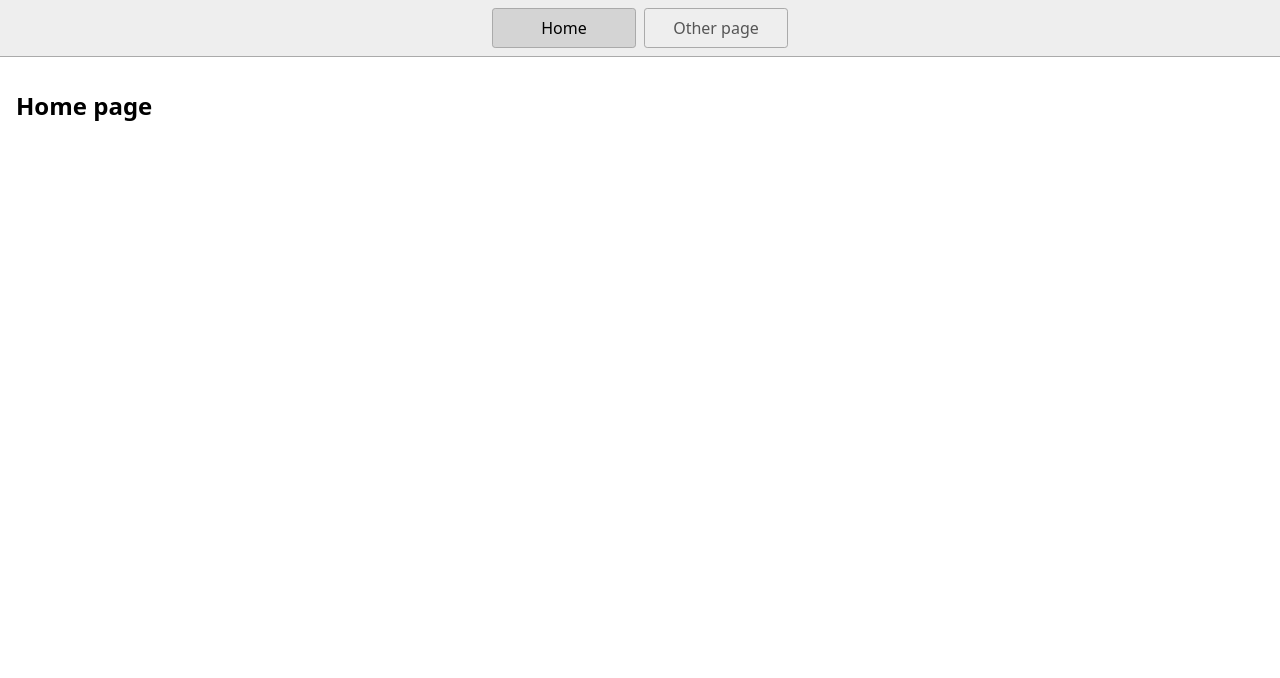
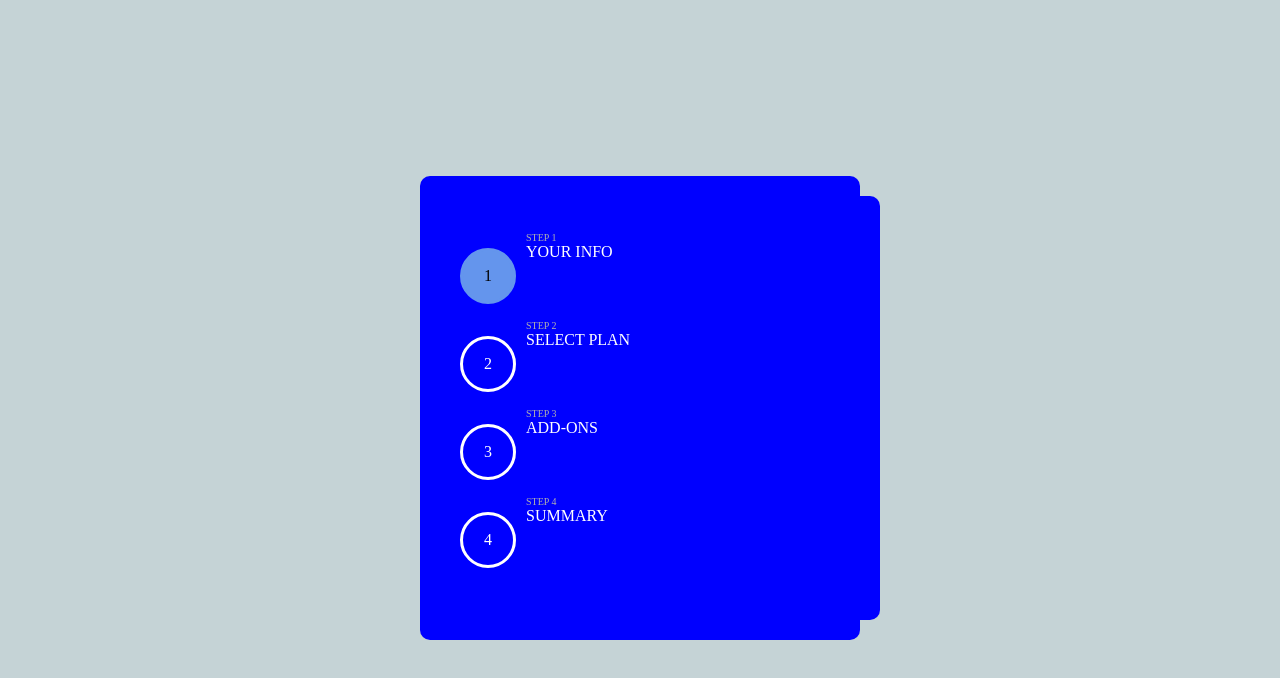
Before and after one commit to Advokatten/Flere-html-sider, a website: page index.html in a window 1280 px wide. Drawn offline with Linux system fonts and the light colour scheme.

Commit message:
more stuff

```diff
--- a/index.html
+++ b/index.html
@@ -1,23 +1,55 @@
 <!DOCTYPE html>
 <html lang="en">
   <head>
-    <title>Home</title>
+    <title>Marcus sin kopi</title>
     <meta charset="UTF-8" />
     <meta name="viewport" content="width=device-width" />
-    <!--
-      Need a visual blank slate?
-      Remove all code in `styles.css`!
-    -->
     <link rel="stylesheet" href="styles.css" />
-    <script type="module" src="script.js"></script>
+    <link rel="preconnect" href="https://fonts.googleapis.com">
+<link rel="preconnect" href="https://fonts.gstatic.com" crossorigin>
+<link href="https://fonts.googleapis.com/css2?family=Poppins:ital,wght@0,100;0,200;0,300;0,400;0,500;0,600;0,700;0,800;0,900;1,100;1,200;1,300;1,400;1,500;1,600;1,700;1,800;1,900&display=swap" rel="stylesheet">
+
   </head>
   <body>
-    <nav>
-      <a href="/" aria-current="page">Home</a>
-      <a href="/page2.html">Other page</a>
-    </nav>
-    <main>
-      <h1>Home page</h1>
-    </main>
+    <section class="menu-left">
+      <div class="menu-left">
+        <ol>
+          <li class="menu-item menu-item-current">
+            <p>1</p>
+
+            <div class="menu-text">
+              <p class="menu-step">STEP 1</p>
+              <p class="menu-name">Your Info</p>
+            </div>
+          </li>
+
+          <li class="menu-item">
+            <p>2</p>
+
+            <div class="menu-text">
+              <p class="menu-step">STEP 2</p>
+              <p class="menu-name">Select Plan</p>
+            </div>
+          </li>
+
+          <li class="menu-item">
+            <p>3</p>
+
+            <div class="menu-text">
+              <p class="menu-step">STEP 3</p>
+              <p class="menu-name">Add-Ons</p>
+            </div>
+          </li>
+
+          <li class="menu-item">
+            <p>4</p>
+
+            <div class="menu-text">
+              <p class="menu-step">STEP 4</p>
+              <p class="menu-name">Summary</p>
+            </div>
+          </li>
+        </ol>
+    </section>
   </body>
 </html>
--- a/styles.css
+++ b/styles.css
@@ -1,46 +1,80 @@
-* {
-  box-sizing: border-box;
+ {
+  font-family: "Exo 2", sans-serif;
+  font-optical-sizing: auto;
+  font-weight: normal;
+  font-style: normal;
 }
 
 body {
-  margin: 0;
-  font-family: system-ui, sans-serif;
-  color: black;
-  background-color: white;
+  background-color: rgb(197, 211, 214);
+  display: flex;
+  flex-direction: column;
+  justify-content: center;
+  align-items: center;
+  min-height: 100vh;
 }
 
-nav {
-  display: flex;
-  flex-wrap: wrap;
-  align-items: center;
-  justify-content: center;
-  padding: 0.5rem;
-  gap: 0.5rem;
-  border-bottom: solid 1px #aaa;
-  background-color: #eee;
+ol {
+  list-style-type: none;
+  padding: 0px;
 }
 
-nav a {
-  display: inline-block;
-  min-width: 9rem;
-  padding: 0.5rem;
-  border-radius: 0.2rem;
-  border: solid 1px #aaa;
-  text-align: center;
-  text-decoration: none;
-  color: #555;
+/* Multi Stage Form Styling */
+.multi-step-form {
+  display: flex;
+  background-color: white;
+  max-width: 600px;
+  padding: 10px;
+  border-radius: 10px;
+  -webkit-box-shadow: 6px 10px 65px -19px rgba(0, 0, 0, 0.2);
+  -moz-box-shadow: 6px 10px 65px -19px rgba(0, 0, 0, 0.2);
+  box-shadow: 6px 10px 65px -19px rgba(0, 0, 0, 0.2);
 }
 
-nav a[aria-current='page'] {
-  color: #000;
-  background-color: #d4d4d4;
+.menu-left {
+  background-color: blue;
+  border-radius: 10px;
+  width: 400px;
+  padding: 20px;
 }
 
-main {
-  padding: 1rem;
+.menu-item {
+  display: flex;
+  gap: 10px;
 }
 
-h1 {
-  font-weight: bold;
-  font-size: 1.5rem;
+.menu-item > p {
+  border-style: solid;
+  border-color: white;
+  color: white;
+  border-radius: 1000px;
+  height: 50px;
+  width: 50px;
+  display: flex;
+  justify-content: center;
+  align-items: center;
 }
+
+.menu-item-current > p {
+  background-color: cornflowerblue;
+  color: black;
+  border-color: cornflowerblue;
+}
+
+.menu-text > p {
+  margin: 0px;
+}
+
+.menu-step {
+  font-size: x-small;
+  color: rgb(176, 175, 175);
+}
+
+.menu-name {
+  color: white;
+  text-transform: uppercase;
+}
+
+.choice-box {
+  background-color: rgb(211, 188, 188);
+}
```
Also changed, not shown: page2.html (deleted, +0 -19 lines).
